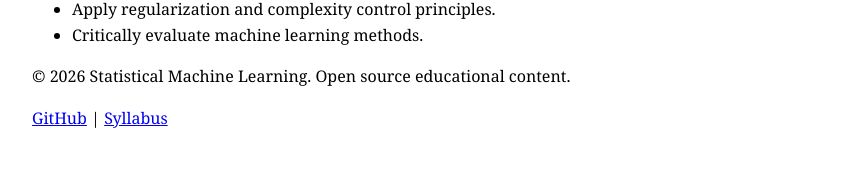
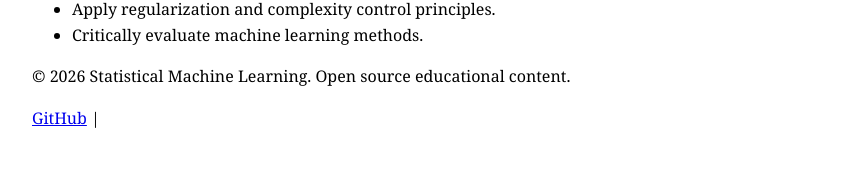
Before and after one commit to MahdiShadrooy/pilot-webpage, a Jekyll site: the page built from index.md, in a window 1280 px wide. Shown: the part 1792-1961 px from the top of the page, without its empty margins (208-1071 px from the left). Built offline with Jekyll 4.4.1, drawn with Linux system fonts in a browser that asks for light colours.

Commit message:
Update default.html

```diff
--- a/_layouts/default.html
+++ b/_layouts/default.html
@@ -44,7 +44,7 @@
             <p>&copy; {{ 'now' | date: "%Y" }} {{ site.title }}. Open source educational content.</p>
             <p style="margin-top: 10px;">
                 <a href="https://github.com/{{ site.github.repository_nwo }}">GitHub</a> |
-                <a href="{{ '/syllabus' | relative_url }}">Syllabus</a>
+
             </p>
         </div>
     </footer>
```
